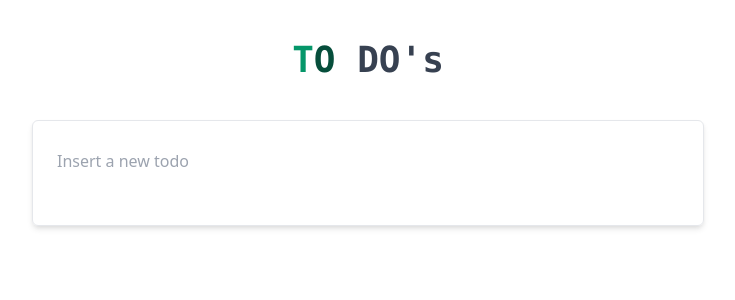
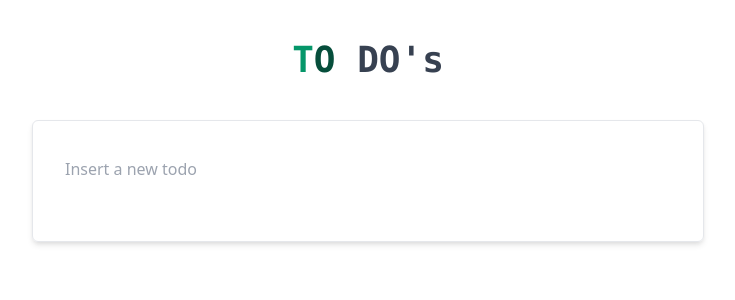
Before and after one commit to slowdata/todo-vue, a Vue app: page / in a window 1280 px wide. Shown: the top 300 px of the page, without its empty margins (272-1007 px from the left). Built offline with nearby package versions, Linux system fonts and the light colour scheme.

Commit message:
Card accpets child elements

```diff
--- a/src/App.vue
+++ b/src/App.vue
@@ -9,14 +9,22 @@
             <span class="text-green-600">T</span
             ><span class="text-green-900">O</span> DO's
         </h1>
-        <card />
+
+        <card>
+            <todo-imput />
+        </card>
     </div>
 </template>
 
 <script>
 import Card from "./components/Card";
+import TodoImput from "./components/TodoImput";
+
 export default {
     name: "App",
-    components: { Card },
+    components: {
+        Card,
+        TodoImput,
+    },
 };
 </script>
--- a/src/components/Card.vue
+++ b/src/components/Card.vue
@@ -1,14 +1,9 @@
 <template>
-    <div class="p-4 border border-gray-200 rounded-md shadow-md">
-        <todo-imput />
+    <div class="p-6 border border-gray-200 rounded-md shadow-md">
+        <slot />
     </div>
 </template>
 
 <script>
-import TodoImput from "./TodoImput";
-export default {
-    components: {
-        TodoImput,
-    },
-};
+export default {};
 </script>
```
